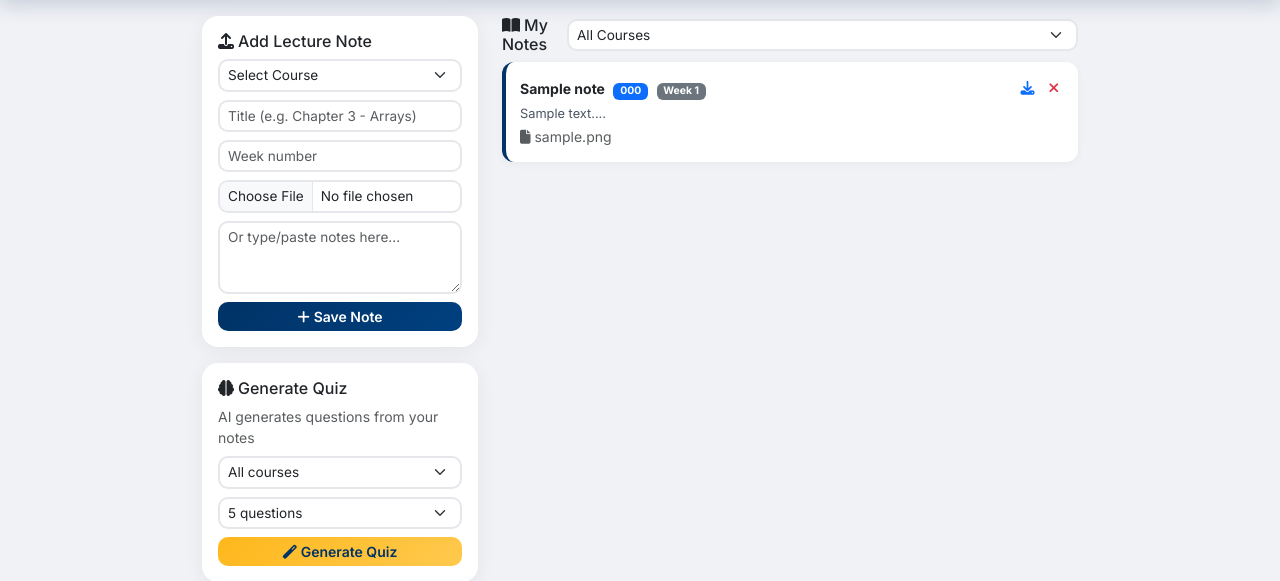
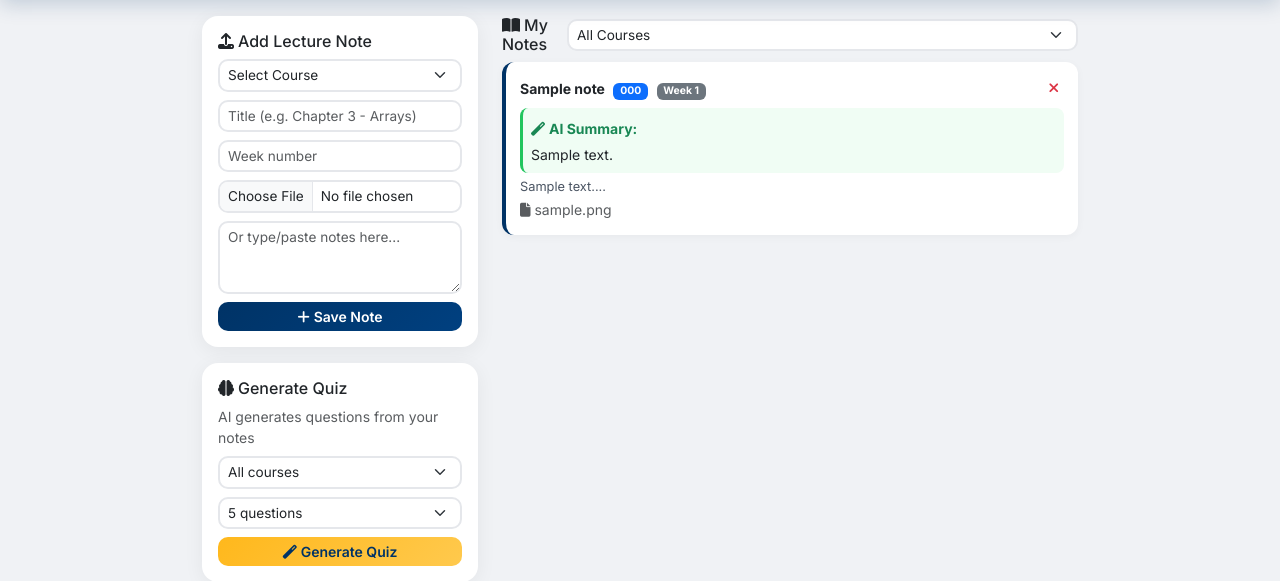
Before and after one commit to IskandarAbdullah/utpcalc, a Flask app: page /notes in a window 1280 px wide. Shown: the part 64-645 px from the top of the page. Run offline with Flask 3, Linux system fonts and the light colour scheme; the visitor is signed in with stand-in values (Sample User, id 1); data comes from the database, SQL or seed files in the repository; tables that the repository leaves empty hold one stand-in row (values such as "Sample post"); some libraries are stand-ins or nearby versions.

Commit message:
Notes: scan PDF/image, extract text, AI generates summary (no file storage)

```diff
--- a/app.py
+++ b/app.py
@@ -1321,30 +1321,25 @@ def get_notes():
 @login_required
 def add_note():
     user = get_current_user()
-    import base64
 
     course_code = request.form.get('course_code', '').strip()
     title = request.form.get('title', '').strip()
     week_number = request.form.get('week_number', type=int)
     content = ''
+    summary = ''
     filename = ''
-    file_data = None
-    file_type = None
 
     if not course_code or not title:
         return jsonify({'error': 'course_code and title required'}), 400
 
-    # Handle file upload (PDF or image)
+    # Handle file upload — scan PDF/image and extract text
     if 'file' in request.files and request.files['file'].filename:
         file = request.files['file']
         filename = file.filename
         raw_bytes = file.read()
 
-        # Save original file as base64
-        file_data = base64.b64encode(raw_bytes).decode('utf-8')
-
         if file.filename.lower().endswith('.pdf'):
-            file_type = 'application/pdf'
+            # Try text extraction first
             try:
                 from io import BytesIO
                 from PyPDF2 import PdfReader
@@ -1356,28 +1351,33 @@ def add_note():
                 content = ''
             # If PyPDF2 failed (scanned PDF), try AI vision
             if not content.strip():
-                result = ai_read_image(raw_bytes, f"Read all text from this PDF lecture note for {course_code}.")
+                result = ai_read_image(raw_bytes, f"Scan and read all text from this lecture note PDF for {course_code}. Return every word you can see.")
                 content = result.get('raw_text', '') or result.get('summary', '')
         elif file.content_type and file.content_type.startswith('image/'):
-            file_type = file.content_type
-            result = ai_read_image(raw_bytes, f"Read all text from this lecture note for {course_code}. Return all text content.")
+            # Scan image with AI vision
+            result = ai_read_image(raw_bytes, f"Scan and read all text from this lecture note image for {course_code}. Return every word you can see.")
             content = result.get('raw_text', '') or result.get('summary', '')
-        else:
-            file_type = 'application/octet-stream'
-            content = f'[File: {filename}]'
     elif request.form.get('content'):
         content = request.form.get('content')
 
     if not content or not content.strip():
-        # Still save the file even if we can't extract text
-        content = f'[Uploaded file: {filename} - text extraction failed]'
+        return jsonify({'error': 'Could not extract text from file. Try a clearer image/PDF.'}), 400
+
+    # Generate AI summary
+    try:
+        summary_messages = [
+            {'role': 'system', 'content': 'You are a study assistant. Summarize the following lecture notes in clear bullet points. Keep it concise (max 200 words). Focus on key concepts, definitions, and important points.'},
+            {'role': 'user', 'content': f"Summarize these lecture notes for {course_code} - {title}:\n\n{content[:3000]}"}
+        ]
+        summary = _chat(summary_messages)
+    except Exception:
+        summary = ''
 
     note = LectureNote(
         course_code=course_code,
         title=title,
         content=content,
-        file_data=file_data,
-        file_type=file_type,
+        summary=summary,
         filename=filename,
         week_number=week_number,
         user_id=user.id
@@ -1394,25 +1394,6 @@ def delete_note(note_id):
     db.session.delete(note)
     db.session.commit()
     return jsonify({'message': 'Note deleted'})
-
-
-@app.route('/api/notes/<int:note_id>/download', methods=['GET'])
-@login_required
-def download_note(note_id):
-    """Download the original file."""
-    import base64
-    from flask import Response
-
-    note = LectureNote.query.get_or_404(note_id)
-    if not note.file_data:
-        return jsonify({'error': 'No file stored for this note'}), 404
-
-    file_bytes = base64.b64decode(note.file_data)
-    return Response(
-        file_bytes,
-        mimetype=note.file_type or 'application/octet-stream',
-        headers={'Content-Disposition': f'inline; filename="{note.filename}"'}
-    )
 
 
 @app.route('/api/notes/generate-quiz', methods=['POST'])
--- a/models.py
+++ b/models.py
@@ -374,9 +374,8 @@ class LectureNote(db.Model):
     id = db.Column(db.Integer, primary_key=True)
     course_code = db.Column(db.String(20), nullable=False)
     title = db.Column(db.String(200), nullable=False)
-    content = db.Column(db.Text, nullable=False)  # extracted text from PDF/image or typed
-    file_data = db.Column(db.Text, nullable=True)  # base64 encoded original file
-    file_type = db.Column(db.String(20), nullable=True)  # pdf, image/jpeg, etc.
+    content = db.Column(db.Text, nullable=False)  # full extracted text
+    summary = db.Column(db.Text, nullable=True)  # AI-generated summary
     filename = db.Column(db.String(200), nullable=True)
     week_number = db.Column(db.Integer, nullable=True)
     user_id = db.Column(db.Integer, db.ForeignKey('users.id'), nullable=False)
@@ -388,9 +387,8 @@ class LectureNote(db.Model):
             'course_code': self.course_code,
             'title': self.title,
             'content': self.content,
+            'summary': self.summary,
             'filename': self.filename,
-            'file_type': self.file_type,
-            'has_file': bool(self.file_data),
             'week_number': self.week_number,
             'created_at': self.created_at.isoformat() if self.created_at else None
         }
--- a/templates/notes.html
+++ b/templates/notes.html
@@ -146,12 +146,10 @@
                             <span class="badge bg-primary ms-1" style="font-size:0.65rem;">${n.course_code}</span>
                             ${n.week_number ? `<span class="badge bg-secondary ms-1" style="font-size:0.65rem;">Week ${n.week_number}</span>` : ''}
                         </div>
-                        <div class="d-flex gap-1">
-                            ${n.has_file ? `<a href="/api/notes/${n.id}/download" target="_blank" class="btn btn-sm p-0 px-1 text-primary" title="View/Download"><i class="fas fa-download"></i></a>` : ''}
-                            <button class="btn btn-sm p-0 px-1 text-danger" onclick="deleteNote(${n.id})"><i class="fas fa-times"></i></button>
-                        </div>
+                        <button class="btn btn-sm p-0 px-1 text-danger" onclick="deleteNote(${n.id})"><i class="fas fa-times"></i></button>
                     </div>
-                    <div class="note-content mt-1">${n.content.substring(0, 200)}...</div>
+                    ${n.summary ? `<div class="mt-2 p-2" style="background:#f0fdf4;border-radius:8px;border-left:3px solid #22c55e;"><small class="text-success fw-bold"><i class="fas fa-magic me-1"></i>AI Summary:</small><div class="small mt-1">${n.summary.replace(/\n/g,'<br>')}</div></div>` : ''}
+                    <div class="note-content mt-1">${n.content.substring(0, 150)}...</div>
                     ${n.filename ? `<small class="text-muted"><i class="fas fa-file me-1"></i>${n.filename}</small>` : ''}
                 </div>
             `).join('');
```
